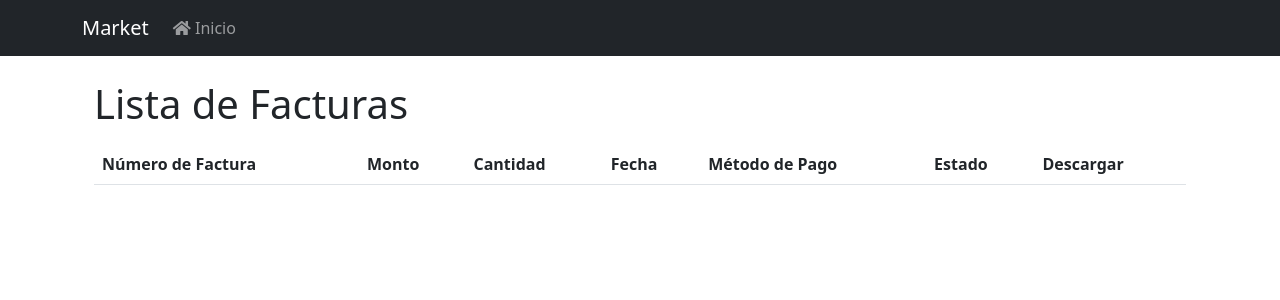
After one commit to agusEmaUade/market, a Flask app: template src/templates/factura/factura.html in a window 1280 px wide. The commit adds this page. Shown: the top 300 px of the page. Run offline with Flask 3, Linux system fonts and the light colour scheme; the template is opened without the code that fills it, so the values that code supplies are empty; parts of the project's set-up code (start-up, migrations or seed data) failed here and were passed over.

Commit message:
add factura view + save

```diff
--- a/src/app.py
+++ b/src/app.py
@@ -4,7 +4,7 @@ import os
 from flask_login import LoginManager, login_required, logout_user, current_user
 
 from repositories.mongo import mongo
-from routes import loginRoute, productoRoute, carritoRoute, pedidoRoute
+from routes import loginRoute, productoRoute, carritoRoute, pedidoRoute, facturaRoute
 from services.usuarioService import getById
 
 config = load_dotenv()
@@ -55,6 +55,7 @@ app.register_blueprint(productoRoute.main, url_prefix='/producto')
 app.register_blueprint(loginRoute.main, url_prefix='/usuario')
 app.register_blueprint(carritoRoute.main, url_prefix='/carrito')
 app.register_blueprint(pedidoRoute.main, url_prefix='/pedido')
+app.register_blueprint(facturaRoute.main, url_prefix='/factura')
 
 if __name__ == '__main__':
   app.run(debug=True, port=3000)
--- a/src/models/factura.py
+++ b/src/models/factura.py
@@ -5,7 +5,7 @@ class Factura:
         self.pedido = pedido
         self.forma_pago = forma_pago
         self.estado = estado
-        self.usuario_actualizacion: usuario_actualizacion
+        self.usuario_actualizacion = usuario_actualizacion
         self.fecha_creacion = fecha_creacion
         self.fecha_actualizacion = fecha_actualizacion
 
@@ -13,7 +13,7 @@ class Factura:
 
     def to_dict(self):
         return {
-            'pedido': self.pedido,
+            'pedido': self.pedido.to_dict(),
             'forma_pago': self.forma_pago,
             'estado': self.estado,
             'usuario_actualizacion': self.usuario_actualizacion,
@@ -34,6 +34,6 @@ class Factura:
         }
 
     def from_mongo(doc):
-        factura = Factura(doc['pedido'], doc['forma_pago'], doc['usuario_actualizacion'], doc['estado'], doc['usuario_actualizacion'], doc['fecha_creacion'], doc['fecha_actualizacion'])
+        factura = Factura(doc['pedido'], doc['forma_pago'], doc['usuario_actualizacion'], doc['estado'], doc['fecha_creacion'], doc['fecha_actualizacion'])
         factura.id= doc['_id']
         return factura
--- a/src/services/productoService.py
+++ b/src/services/productoService.py
@@ -42,7 +42,7 @@ def getById(product_id):
 def create(nombre, descripcion, precio, cantidad, usuario_creacion, usuario_actualizacion):
     producto = Producto(nombre, descripcion, precio, cantidad, usuario_creacion, usuario_actualizacion)
     result = mongo.db.producto.insert_one(producto.to_dict())
-    producto._id = result.inserted_id
+    producto.id = result.inserted_id
     return producto
 
 
--- a/src/services/usuarioService.py
+++ b/src/services/usuarioService.py
@@ -8,7 +8,7 @@ from models.usuario import Usuario
 def create(nombre, password, direccion, telefono, email, rol='comprador'):
     usuario = Usuario(nombre, password, direccion, telefono, email, rol)
     result = mongo.db.usuario.insert_one(usuario.to_dict())
-    usuario._id = result.inserted_id
+    usuario.id = result.inserted_id
     return usuario
 
 def update(user_id, new_nombre=None, new_password=None, new_direccion=None, new_telefono=None, new_email=None):
--- /dev/null
+++ b/src/templates/factura/factura.html
@@ -0,0 +1,41 @@
+{% extends 'base.html' %}
+
+{% block title %}Lista de Facturas{% endblock %}
+
+{% block content %}
+<div class="container mt-4">
+    <h1>Lista de Facturas</h1>
+    <div class="table-responsive mt-3">
+        <table class="table table-striped">
+            <thead>
+                <tr>
+                    <th scope="col">Número de Factura</th>
+                    <th scope="col">Monto</th>
+                    <th scope="col">Cantidad</th>
+                    <th scope="col">Fecha</th>
+                    <th scope="col">Método de Pago</th>
+                    <th scope="col">Estado</th>
+                    <th scope="col">Descargar</th>
+                </tr>
+            </thead>
+            <tbody>
+                {% for factura in lista_facturas %}
+                <tr>
+                    <td>{{ factura.id }}</td>
+                    <td>{{ factura.pedido.montoTotal}}</td>
+                    <td>{{ factura.pedido.cantidadItem }}</td>
+                    <td>{{ factura.fecha_creacion }}</td>
+                    <td>{{ factura.forma_pago }}</td>
+                    <td>{{ factura.estado }}</td>
+                    <td>
+                        <button class="btn btn-primary" disabled>
+                            <i class="fas fa-download me-1"></i> Descargar
+                        </button>
+                    </td>
+                </tr>
+                {% endfor %}
+            </tbody>
+        </table>
+    </div>
+</div>
+{% endblock %}
--- a/src/templates/menu.html
+++ b/src/templates/menu.html
@@ -11,7 +11,7 @@
         <a class="nav-link" href="{{ url_for('pedidoRoute.view') }}"><i class="fas fa-shopping-cart"></i> Pedido</a>
     </li>
     <li class="nav-item">
-        <a class="nav-link" href="/factura"><i class="fas fa-file-invoice"></i> Factura</a>
+        <a class="nav-link" href="{{ url_for('facturaRoute.view') }}"><i class="fas fa-file-invoice"></i> Factura</a>
     </li>
     <li class="nav-item">
         <a class="nav-link" href="{{ url_for('loginRoute.updateUser') }}"><i class="fas fa-user"></i> Datos personales</a>
@@ -29,7 +29,7 @@
         <a class="nav-link" href="{{ url_for('pedidoRoute.view') }}"><i class="fas fa-shopping-bag"></i> Pedidos</a>
     </li>
     <li class="nav-item">
-        <a class="nav-link" href="/facturas"><i class="fas fa-file-invoice"></i> Facturas</a>
+        <a class="nav-link" href="{{ url_for('facturaRoute.view') }}"><i class="fas fa-file-invoice"></i> Facturas</a>
     </li>
     <li class="nav-item">
         <a class="nav-link" href="{{ url_for('loginRoute.updateUser') }}"><i class="fas fa-user"></i> Datos personales</a>
```
Also changed, not shown: src/routes/facturaRoute.py (added, +38 -0 lines), src/services/facturaService.py (added, +40 -0 lines), src/services/pedidoService.py (+17 -1 lines), src/templates/pedido/pedido.html (+13 -0 lines).
